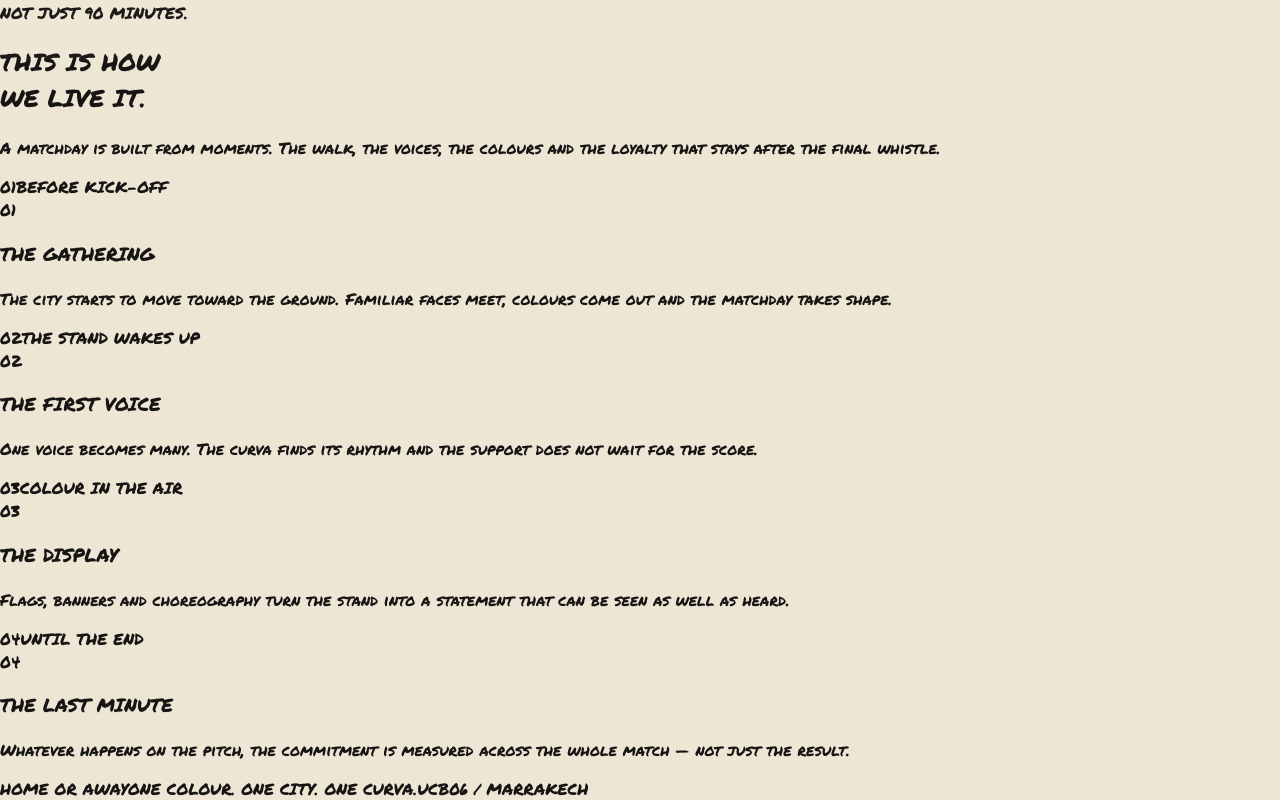
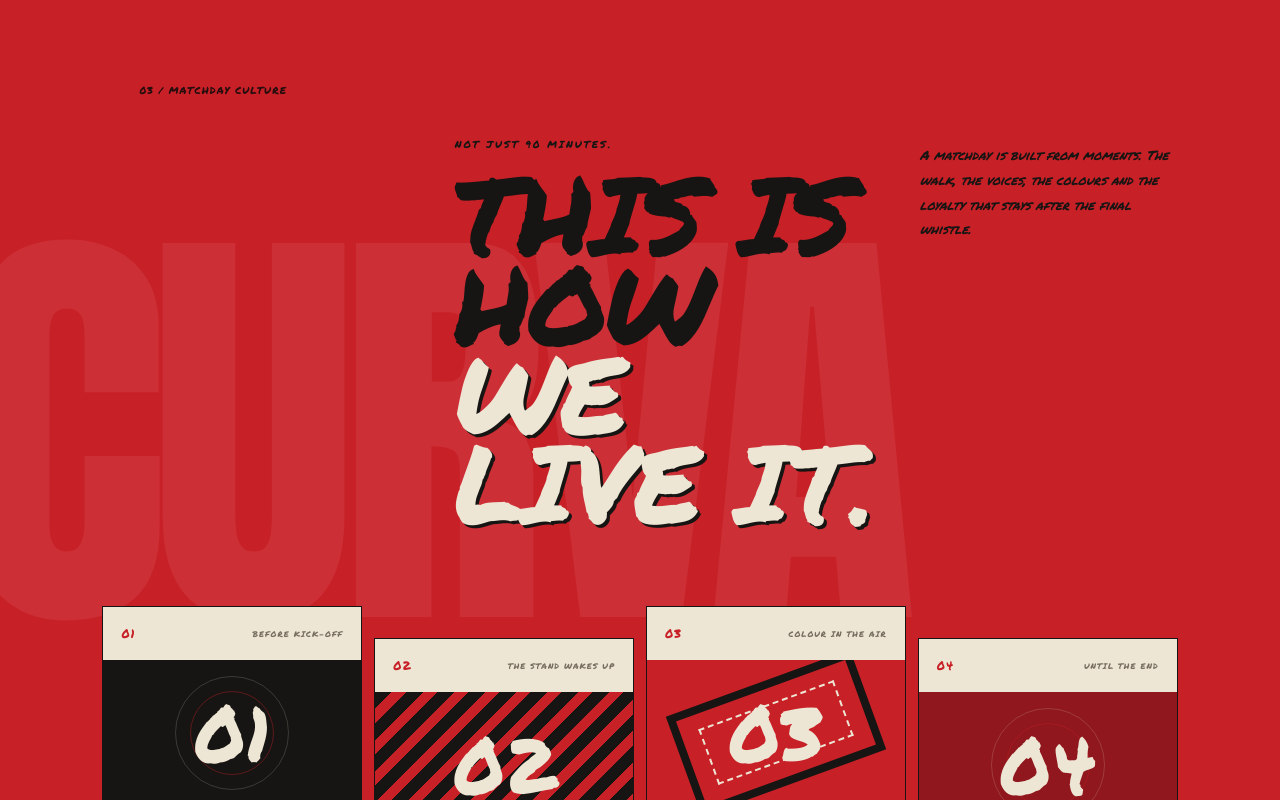
Before and after one commit to aouidate47/ucb06, a Next.js app: page / in a window 1280 px wide. Shown: the part 3060-3860 px from the top of the page. Built offline with nearby package versions, Linux system fonts and the light colour scheme.

Commit message:
Design the new UCB06 matchday culture section and restore typographic hierarchy

```diff
--- a/app/globals.css
+++ b/app/globals.css
@@ -340,3 +340,42 @@ footer:before{content:'CRAZY BOYS';position:absolute;z-index:-1;right:-3vw;top:6
 @media(max-width:1000px){.media-grid{grid-template-columns:repeat(2,minmax(0,1fr));gap:18px}.media-card,.media-card-2,.media-card-3{height:330px}.media-card:nth-child(even),.media-card:nth-child(3){margin-top:0}.media-card:nth-child(2),.media-card:nth-child(4){margin-top:38px}}
 @media(max-width:800px){.culture{padding:82px 7vw 90px}.culture-heading{display:block;margin-bottom:46px}.culture-heading>p{text-align:left;margin-top:42px;font-size:clamp(54px,12vw,78px)}.story-list{margin:0}.story-list:before{left:19px}.story-row{grid-template-columns:40px minmax(0,1fr) 28px;gap:13px;padding:23px 0}.story-number{width:38px;height:38px;font-size:9px}.story-title h3{font-size:clamp(25px,6vw,34px)}.story-title p{font-size:10px;line-height:1.8}.story-type,.story-year{display:none}.story-arrow{width:28px;height:28px}.legacy-section{padding:82px 7vw 85px}.legacy-title{margin:52px 0 38px}.legacy-grid{gap:20px}.legacy-card{min-height:330px;padding:28px 25px}.legacy-card-morocco,.legacy-card-morocco:hover{transform:none}.legacy-card h3{font-size:clamp(42px,10vw,65px)}.legacy-caption{font-size:8px}.legacy-footnote{margin-top:48px;font-size:8px}.media-section{padding:82px 7vw 90px}.media-heading{display:block;margin-bottom:45px}.media-heading>div{margin-top:42px}.media-heading h2{font-size:clamp(68px,14vw,100px)}.media-grid{grid-template-columns:1fr 1fr;gap:15px}.media-card,.media-card-2,.media-card-3{height:290px;margin:0}.media-card:nth-child(2),.media-card:nth-child(4){margin-top:30px}.media-card-info h3{font-size:clamp(22px,5vw,30px)}.quote-section{padding:100px 7vw 38px}.quote-section>p{font-size:clamp(46px,10vw,75px);margin:35px 0 90px}footer{padding:82px 7vw 28px}.footer-top{padding-bottom:75px}.footer-top h2{font-size:clamp(92px,18vw,140px)}}
 @media(max-width:430px){.legacy-card{min-height:290px}.legacy-card h3{font-size:clamp(39px,11vw,52px)}.media-grid{grid-template-columns:1fr}.media-card,.media-card-2,.media-card-3,.media-card:nth-child(2),.media-card:nth-child(4){height:285px;width:100%;margin:0;transform:none}.media-card:nth-child(even){width:90%;justify-self:end}.quote-section>p{font-size:clamp(39px,10vw,48px)}.quote-bottom{font-size:7px;letter-spacing:.8px}.footer-top h2{font-size:clamp(78px,18vw,108px)}.footer-bottom{gap:18px}.socials{order:3;width:100%}.copyright{order:4;width:100%}}
+
+/* Matchday culture — a new editorial feature, not a generic card grid */
+.rituals-section{position:relative;overflow:hidden;background:#c82027;color:#171513;padding:112px 8vw 48px;isolation:isolate}
+.rituals-section:before{content:'CURVA';position:absolute;z-index:-1;left:-3vw;top:24%;font:clamp(180px,34vw,470px)/.8 'Anton',Impact,sans-serif;color:#fff1;letter-spacing:-.04em;pointer-events:none}
+.rituals-head{display:grid;grid-template-columns:1fr 1.35fr .8fr;gap:30px;align-items:start;position:relative}
+.rituals-head>.section-label{color:#260d0e}
+.rituals-title{padding-top:54px}
+.rituals-overline{font:10px 'DM Mono',monospace;letter-spacing:2px;margin:0 0 18px}
+.rituals-title h2{font:clamp(66px,8.5vw,118px)/.82 'Anton',Impact,sans-serif;letter-spacing:-.03em;margin:0}
+.rituals-title h2 span{color:var(--paper);text-shadow:3px 3px 0 #171513}
+.rituals-intro{max-width:260px;font:italic 13px/1.9 'Libre Baskerville',serif;margin:60px 0 0}
+.rituals-grid{display:grid;grid-template-columns:repeat(4,minmax(0,1fr));gap:12px;margin-top:80px}
+.ritual-card{min-height:360px;background:var(--paper);border:1px solid var(--ink);padding:18px 18px 22px;display:flex;flex-direction:column;position:relative;overflow:hidden;transition:transform .25s,box-shadow .25s}
+.ritual-card:nth-child(even){transform:translateY(32px)}
+.ritual-card:hover{transform:translateY(-7px) rotate(-1deg);box-shadow:8px 8px 0 var(--ink)}
+.ritual-card:nth-child(even):hover{transform:translateY(25px) rotate(1deg)}
+.ritual-card-top{display:flex;justify-content:space-between;gap:8px;align-items:center;font:9px 'DM Mono',monospace;letter-spacing:1px;position:relative;z-index:1}
+.ritual-card-top span:first-child{color:var(--red);font-size:12px}
+.ritual-card-top span:last-child{text-align:right;color:#776e61;font-size:8px}
+.ritual-graphic{height:145px;margin:18px -18px 18px;display:grid;place-items:center;position:relative;overflow:hidden;background:#171513}
+.ritual-graphic:before,.ritual-graphic:after{content:'';position:absolute;border:1px solid #eee6d52c;border-radius:50%;width:112px;height:112px}
+.ritual-graphic:after{width:82px;height:82px;border-color:#c8202766}
+.ritual-graphic span{font:76px/.8 'Anton',Impact,sans-serif;color:var(--paper);position:relative;z-index:1}
+.ritual-card-2 .ritual-graphic{background:repeating-linear-gradient(135deg,#171513 0 12px,#c82027 12px 22px)}
+.ritual-card-2 .ritual-graphic:before,.ritual-card-2 .ritual-graphic:after{display:none}
+.ritual-card-3 .ritual-graphic{background:var(--red)}
+.ritual-card-3 .ritual-graphic:before{width:180px;height:90px;border-radius:0;transform:rotate(-20deg);border:8px solid #171513}
+.ritual-card-3 .ritual-graphic:after{width:140px;height:55px;border-radius:0;transform:rotate(-20deg);border:2px dashed var(--paper)}
+.ritual-card-4 .ritual-graphic{background:#8f171d}
+.ritual-card-copy{margin-top:auto;position:relative;z-index:1}
+.ritual-card-copy h3{font:clamp(24px,2.5vw,34px)/.95 'Anton',Impact,sans-serif;margin:0 0 12px}
+.ritual-card-copy p{font:11px/1.8 'Libre Baskerville',serif;color:#625b51;margin:0}
+.ritual-card-line{height:4px;width:36px;background:var(--red);margin-top:18px}
+.rituals-footer{display:flex;justify-content:space-between;gap:18px;margin-top:90px;padding-top:18px;border-top:1px solid #17151366;font:9px 'DM Mono',monospace;letter-spacing:1.2px}
+.media-card{cursor:zoom-in}
+.media-card:hover .media-photo{filter:grayscale(0) contrast(1.08)}
+@media(max-width:1000px){.rituals-head{grid-template-columns:1fr 1.4fr}.rituals-intro{grid-column:2;margin:-5px 0 0}.rituals-grid{grid-template-columns:repeat(2,minmax(0,1fr));gap:16px}.ritual-card{min-height:330px}.ritual-card:nth-child(even){transform:none}.ritual-card:nth-child(even):hover{transform:translateY(-7px) rotate(1deg)}}
+@media(max-width:800px){.rituals-section{padding:82px 7vw 34px}.rituals-head{display:block}.rituals-title{padding-top:42px}.rituals-title h2{font-size:clamp(64px,13vw,94px)}.rituals-intro{margin:26px 0 0;max-width:420px;font-size:12px}.rituals-grid{margin-top:44px;gap:12px}.ritual-card{min-height:315px;padding:14px}.ritual-graphic{height:120px;margin:16px -14px}.ritual-card-copy h3{font-size:clamp(23px,5vw,31px)}.ritual-card-copy p{font-size:10px}.rituals-footer{margin-top:44px;flex-wrap:wrap;font-size:8px}.rituals-footer span:nth-child(2){order:3;width:100%}}
+@media(max-width:430px){.rituals-grid{grid-template-columns:1fr}.ritual-card{min-height:285px}.ritual-graphic{height:110px}.ritual-card-copy h3{font-size:31px}.rituals-title h2{font-size:clamp(58px,14vw,76px)}}
```
